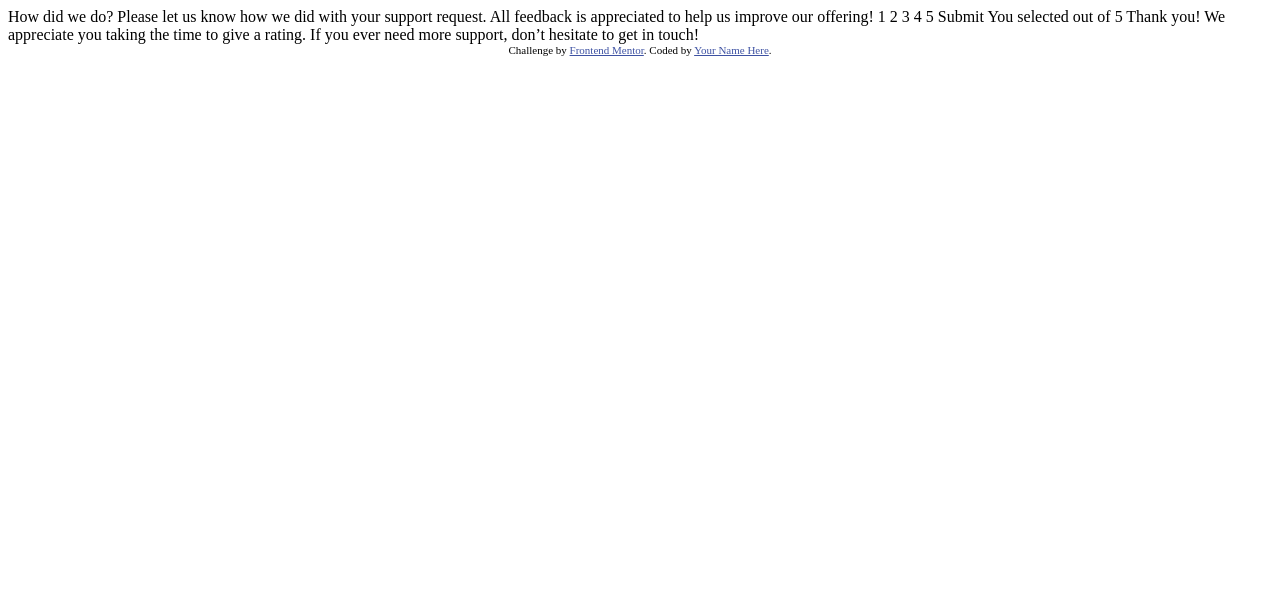
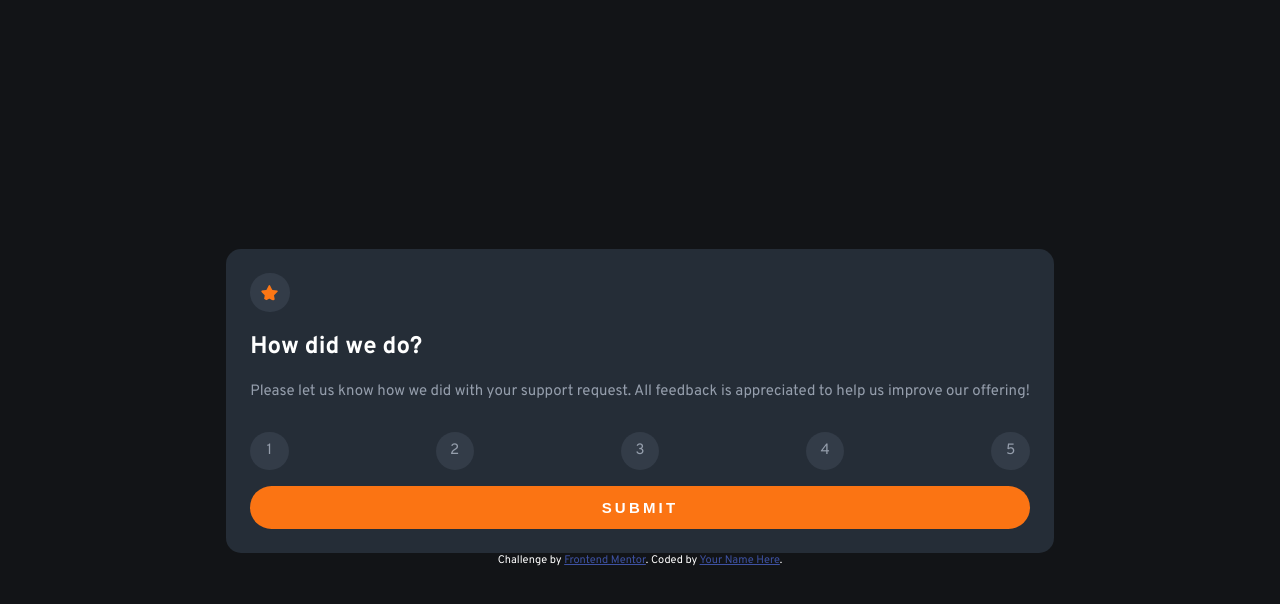
Before and after one commit to TimotheBequet/interactive-rating-component, a plain HTML site: page index.html in a window 1280 px wide. Drawn offline with Linux system fonts and the light colour scheme.

Commit message:
mise en place html total + css pour la partie rating

```diff
--- a/index.html
+++ b/index.html
@@ -7,7 +7,7 @@
   <link rel="icon" type="image/png" sizes="32x32" href="./images/favicon-32x32.png">
 
   <title>Frontend Mentor | Interactive rating component</title>
-
+  <link rel="stylesheet" href="style.css">
   <!-- Feel free to remove these styles or customise in your own stylesheet 👍 -->
   <style>
     .attribution { font-size: 11px; text-align: center; }
@@ -15,29 +15,43 @@
   </style>
 </head>
 <body>
+  <div class="container">
+    <!-- Rating state start -->
+    <div class="rate-container">
+      <img src="/images/icon-star.svg" alt="icon-star">
+      <h2 class="title">How did we do?</h2>
 
-  <!-- Rating state start -->
-
-  How did we do?
-
+      <p class="text">
         Please let us know how we did with your support request. All feedback is appreciated
         to help us improve our offering!
+      </p>
 
-  1 2 3 4 5
+      <div class="stars">
+        <ul>
+          <li>1</li>
+          <li>2</li>
+          <li>3</li>
+          <li>4</li>
+          <li>5</li>
+        </ul>
+      </div>
 
-  Submit
-
+      <button>Submit</button>
+    </div>
     <!-- Rating state end -->
 
     <!-- Thank you state start -->
+    <div class="ty-container hidden">
+      <img src="/images/illustration-thank-you.svg" alt="illustration-thank-you">
+      <h4>You selected <!-- Add rating here --> out of 5</h4>
 
-  You selected <!-- Add rating here --> out of 5
+      <h2 class="title">Thank you!</h2>
 
-  Thank you!
-
+      <p class="text">
         We appreciate you taking the time to give a rating. If you ever need more support,
         don’t hesitate to get in touch!
-
+      </p>
+    </div>
     <!-- Thank you state end -->
 
 
@@ -45,5 +59,6 @@
       Challenge by <a href="https://www.frontendmentor.io?ref=challenge" target="_blank">Frontend Mentor</a>.
       Coded by <a href="#">Your Name Here</a>.
     </div>
+  </div>
 </body>
 </html>
--- /dev/null
+++ b/style.css
@@ -0,0 +1,96 @@
+@import url('https://fonts.googleapis.com/css2?family=Overpass:wght@400;700&display=swap');
+
+body {
+    background-color: hsl(216, 12%, 8%);
+}
+
+body,
+.container {
+    height: 100vh;
+    color: white;
+    font-family: 'Overpass', sans-serif;
+}
+
+.container {
+    display: flex;
+    flex-direction: column;
+    justify-content: center;
+    align-items: center;
+    padding: 0 1rem;
+}
+
+.rate-container,
+.ty-container {
+    background-color: hsl(213, 19%, 18%);
+    padding: 1.5rem;
+    border-radius: 15px;
+}
+
+.hidden {
+    display: none;
+}
+
+.rate-container img,
+li {
+    background-color: hsl(213, 17%, 24%);
+    padding: 0.7rem;
+    border-radius: 50%;
+    display: flex;
+    justify-content: center;
+    align-items: center;
+}
+
+.text,
+li {
+    color: hsl(217, 12%, 63%);
+    font-size: 15px;
+}
+
+.stars {
+    display: flex;
+    padding: 1rem 0;
+}
+
+ul {
+    list-style: none;
+    display: flex;
+    margin: 0;
+    padding: 0;
+    width: 100%;
+    justify-content: space-between;
+}
+
+li {
+    width: 1rem;
+    height: 1rem;
+}
+
+li:hover {
+    background-color: hsl(25, 97%, 53%);
+    color: white;
+}
+
+li.selected {
+    background-color:hsl(217, 12%, 63%);
+    color: white;
+}
+
+button {
+    width: 100%;
+    text-align: center;
+    border: none;
+    border-radius: 30px;
+    background-color: hsl(25, 97%, 53%);
+    padding: 0.8rem 0;
+    border-top: 10px;
+    color: white;
+    text-transform: uppercase;
+    letter-spacing: 0.2rem;
+    font-size: 15px;
+    font-weight: 700;
+}
+
+button:hover {
+    background-color: white;
+    color: hsl(25, 97%, 53%);
+}
```
Lines whose indentation alone changed are shown as unchanged.
